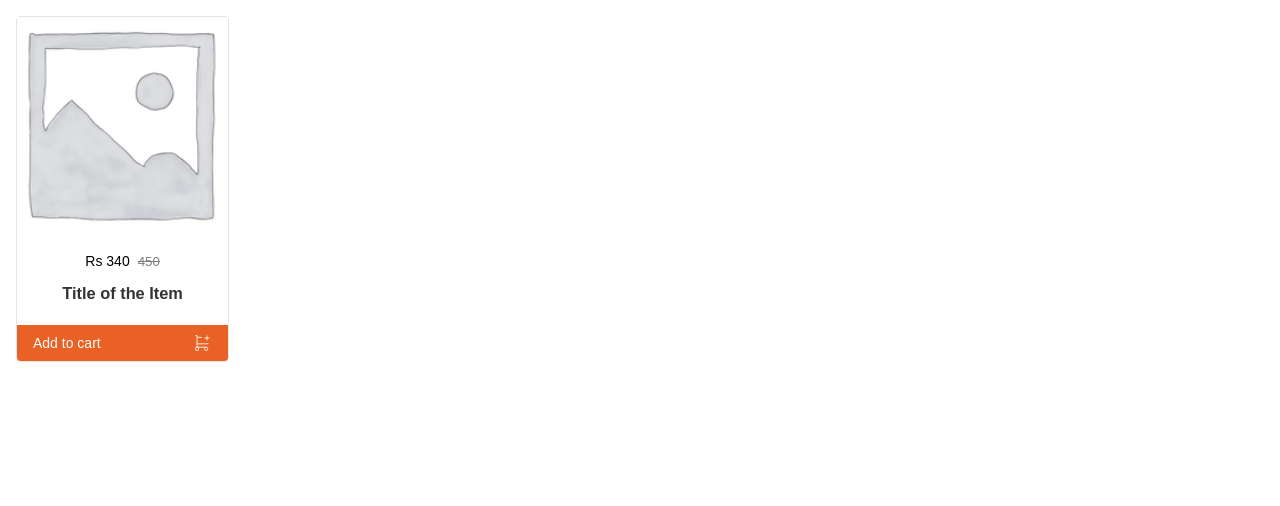
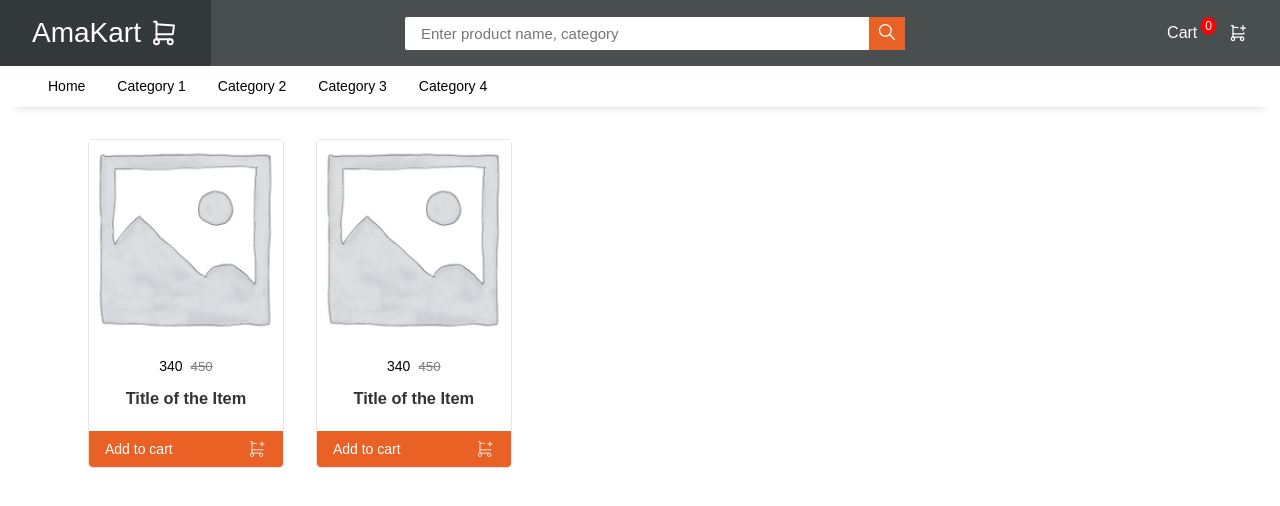
Before and after one commit to AnkitTomar2312/ammakart-frontend, a React (Create React App) app: page / in a window 1280 px wide. Shown: the top 506 px of the page. Built offline with nearby package versions, Linux system fonts and the light colour scheme; the HTML template or start-up script is replaced by a standard one.

Commit message:
made card dynamic and add header,subheader

```diff
--- a/src/App.js
+++ b/src/App.js
@@ -1,9 +1,13 @@
 import "./App.css";
-import ListItem from "./Components/ListItem";
+import Products from "./Components/Products/Products";
+import Header from "./Components/Layouts/Header";
+import SubHeader from "./Components/Layouts/SubHeader";
 function App() {
   return (
     <div className="App">
-      <ListItem />
+      <Header />
+      <SubHeader />
+      <Products />
     </div>
   );
 }
--- /dev/null
+++ b/src/Components/Layouts/Header.js
@@ -0,0 +1,101 @@
+import React from "react";
+
+export default function header() {
+  return (
+    <div>
+      <header>
+        <div className="nav-brand">
+          <a to="/">
+            <span>AmaKart</span>
+            <svg
+              xmlns="http://www.w3.org/2000/svg"
+              className="icon icon-tabler icon-tabler-shopping-cart"
+              width="30"
+              height="30"
+              viewBox="0 0 24 24"
+              strokeWidth="1.5"
+              stroke="white"
+              fill="none"
+              strokeLinecap="round"
+              strokeLinejoin="round"
+            >
+              <path stroke="none" d="M0 0h24v24H0z" fill="none" />
+              <circle cx="6" cy="19" r="2" />
+              <circle cx="17" cy="19" r="2" />
+              <path d="M17 17h-11v-14h-2" />
+              <path d="M6 5l14 1l-1 7h-13" />
+            </svg>
+          </a>
+        </div>
+        <div className="searchBox-container">
+          <form>
+            <input
+              name="search"
+              type="text"
+              id="search"
+              placeholder="Enter product name, category"
+            />
+            <button type="submit">
+              <svg
+                xmlns="http://www.w3.org/2000/svg"
+                className="icon icon-tabler icon-tabler-search"
+                width="20"
+                height="20"
+                viewBox="0 0 24 24"
+                strokeWidth="1.5"
+                stroke="white"
+                fill="none"
+                strokeLinecap="round"
+                strokeLinejoin="round"
+              >
+                <path stroke="none" d="M0 0h24v24H0z" fill="none" />
+                <circle cx="10" cy="10" r="7" />
+                <line x1="21" y1="21" x2="15" y2="15" />
+              </svg>
+            </button>
+          </form>
+          <svg
+            xmlns="http://www.w3.org/2000/svg"
+            className="icon icon-tabler icon-tabler-search"
+            width="20"
+            height="20"
+            viewBox="0 0 24 24"
+            strokeWidth="1.5"
+            stroke="white"
+            fill="none"
+            strokeLinecap="round"
+            strokeLinejoin="round"
+          >
+            <path stroke="none" d="M0 0h24v24H0z" fill="none" />
+            <circle cx="10" cy="10" r="7" />
+            <line x1="21" y1="21" x2="15" y2="15" />
+          </svg>
+        </div>
+        <div className="cart-container">
+          <button>
+            <span data-items={0}>Cart</span>
+            <svg
+              xmlns="http://www.w3.org/2000/svg"
+              className="icon icon-tabler icon-tabler-shopping-cart-plus"
+              width="20"
+              height="20"
+              viewBox="0 0 24 24"
+              strokeWidth="1.5"
+              stroke="white"
+              fill="none"
+              strokeLinecap="round"
+              strokeLinejoin="round"
+            >
+              <path stroke="none" d="M0 0h24v24H0z" fill="none" />
+              <circle cx="6" cy="19" r="2" />
+              <circle cx="17" cy="19" r="2" />
+              <path d="M17 17h-11v-14h-2" />
+              <path d="M6 5l6.005 .429m7.138 6.573l-.143 .998h-13" />
+              <path d="M15 6h6m-3 -3v6" />
+            </svg>
+          </button>
+        </div>
+      </header>
+    </div>
+  );
+}
--- /dev/null
+++ b/src/Components/Layouts/SubHeader.js
@@ -0,0 +1,27 @@
+import React from "react";
+
+export default function SubHeader() {
+  return (
+    <div>
+      <div class="subheader-container">
+        <ul>
+          <li>
+            <a href="">Home</a>
+          </li>
+          <li>
+            <a href="">Category 1</a>
+          </li>
+          <li>
+            <a href="">Category 2</a>
+          </li>
+          <li>
+            <a href="">Category 3</a>
+          </li>
+          <li>
+            <a href="">Category 4</a>
+          </li>
+        </ul>
+      </div>
+    </div>
+  );
+}
--- a/src/Components/ListItem.js
+++ b/src/Components/ListItems/ListItem.js
@@ -1,21 +1,21 @@
-import AddToCart from "../assets/icons/add_cart.svg";
-const ListItem = () => {
+import AddToCart from "../../assets/icons/add_cart.svg";
+const ListItem = ({ data }) => {
   return (
     <div className="item-card">
       <img
         className="img-fluid"
-        src="/assets/placeholder.png"
-        alt="Some Title"
+        src={`/assets/${data.thumbbnail}`}
+        alt={data.title}
       />
       <div className="item-card__information">
         <div className="pricing">
-          <span>Rs 340</span>
+          <span>{data.discountPrice}</span>
           <small>
-            <strike>450</strike>
+            <strike>{data.price}</strike>
           </small>
         </div>
         <div className="title">
-          <h3>Title of the Item</h3>
+          <h3>{data.title}</h3>
         </div>
       </div>
       <button className="cart-add">
--- /dev/null
+++ b/src/Components/Products/Products.js
@@ -0,0 +1,29 @@
+import ListItem from "../ListItems/ListItem";
+const Products = () => {
+  const item = [
+    {
+      id: 1,
+      discountPrice: 340,
+      price: 450,
+      title: "Title of the Item",
+      thumbbnail: "placeholder.png",
+    },
+    {
+      id: 2,
+      discountPrice: 340,
+      price: 450,
+      title: "Title of the Item",
+      thumbbnail: "placeholder.png",
+    },
+  ];
+  return (
+    <div className="product-list">
+      <div className="product-list--wrapper">
+        <ListItem data={item[0]} />
+        <ListItem data={item[1]} />
+      </div>
+    </div>
+  );
+};
+
+export default Products;
--- a/src/index.scss
+++ b/src/index.scss
@@ -1,13 +1,14 @@
 @import "./styles/variables";
 @import "./styles/items.scss";
-
+@import "./styles//header.scss";
+@import "./styles/subheader.scss";
 * {
   box-sizing: border-box;
 }
 
 html {
   // font-family: 'Noto Sans JP', sans-serif;
-  font-family: 'Doppio One', sans-serif;
+  font-family: "Doppio One", sans-serif;
 }
 
 body {
--- /dev/null
+++ b/src/styles/header.scss
@@ -0,0 +1,150 @@
+$header-background-color: rgba(28, 34, 36, 0.8);
+// $header-background-color: rgba(28, 34, 36, 0.75);
+// $header-background-color: rgba(98, 101, 102, 0.99);
+
+header {
+  margin: 0;
+  padding: 0 0px;
+  background-color: $header-background-color;
+  display: flex;
+  justify-content: space-between;
+  box-shadow: 0 15px 10px -15px #1111112b;
+  position: sticky;
+  z-index: 1024;
+  top: 0;
+}
+
+.nav-brand,
+.cart-container {
+  a,
+  button {
+    display: flex;
+    align-items: center;
+    padding: 12px 32px;
+    text-decoration: none;
+    color: white;
+    font-size: 28px;
+
+    svg {
+      margin-left: 8px;
+      font-size: 30px;
+    }
+  }
+
+  &:hover {
+    background-color: rgba($color: $header-background-color, $alpha: 0.5);
+  }
+}
+
+.cart-container {
+  display: flex;
+
+  a,
+  button {
+    margin: auto;
+    background-color: unset;
+    border: unset;
+    cursor: pointer;
+    font-size: 16px;
+
+    span {
+      &:first-child {
+        padding-right: 8px;
+
+        &[data-items]::after {
+          position: relative;
+          content: attr(data-items);
+          font-size: 12px;
+          background-color: red;
+          padding: 2px 4px;
+          border-radius: 50%;
+          top: -8px;
+          right: -4px;
+        }
+      }
+    }
+  }
+}
+
+.searchBox-container {
+  align-self: center;
+  flex-grow: 1;
+
+  form {
+    position: relative;
+    display: flex;
+    max-width: 100%;
+    margin: 0 80px;
+    justify-content: center;
+
+    input {
+      flex-grow: 1;
+      padding: 8px 56px 8px 16px;
+      border: transparent;
+      border-radius: 2px;
+      width: 100%;
+      font-size: 15px;
+      color: rgba(128, 128, 128, 0.897);
+      outline: rgba($color: $header-background-color, $alpha: 0.5);
+      max-width: 500px;
+    }
+
+    button[type="submit"] {
+      background-color: rgb(233, 97, 37);
+      position: relative;
+      right: 36px;
+      padding-right: 8px !important;
+      padding-left: 8px !important;
+      border: unset;
+      border-top-right-radius: 2px;
+      border-bottom-right-radius: 2px;
+      cursor: pointer;
+    }
+  }
+  form + svg {
+    display: none;
+  }
+}
+
+// Media Queries
+@media screen and (max-width: 768px) {
+  .nav-brand,
+  .cart-container {
+    a,
+    button {
+      font-size: 22px;
+      padding: 14px 16px;
+    }
+  }
+
+  .cart-container {
+    a,
+    button {
+      font-size: 16px;
+    }
+  }
+
+  .searchBox-container {
+    form {
+      margin: 0 0px;
+    }
+  }
+}
+
+@media screen and (max-width: 450px) {
+  .cart-container {
+    a span:first-child,
+    button span:first-child {
+      display: none;
+    }
+  }
+  .searchBox-container {
+    form {
+      display: none;
+    }
+    form + svg {
+      margin-left: auto;
+      display: block;
+    }
+  }
+}
--- /dev/null
+++ b/src/styles/subheader.scss
@@ -0,0 +1,41 @@
+.subheader-container {
+  position: sticky;
+  z-index: 1024;
+  top: 66px;
+  ul {
+    padding: 0;
+    margin: 0;
+    display: flex;
+    align-items: center;
+    list-style: none;
+    background-color: white;
+    box-shadow: 0 15px 10px -15px #1111112b;
+    padding: 0 32px;
+    overflow-x: auto;
+    li {
+      a {
+        display: inline-block;
+        padding: 10px 16px;
+        text-decoration: none;
+        color: black;
+        font-size: 14px;
+        transition: background 100ms ease-in-out;
+        white-space: nowrap;
+
+        &.active,
+        &:hover {
+          background-color: $primary;
+          color: $white;
+        }
+      }
+    }
+  }
+}
+
+@media screen and (max-width: 768px) {
+  .subheader-container {
+    ul {
+      padding: 0 16px;
+    }
+  }
+}
```
